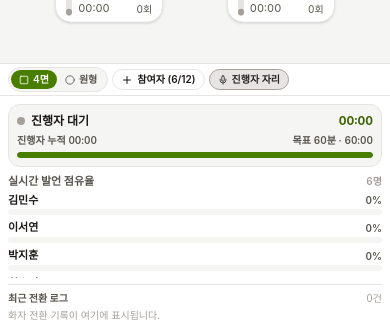
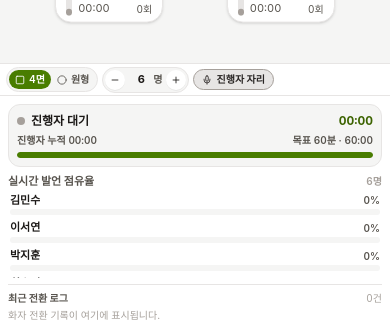
Before and after one commit to leauvas/facilitation-toolkit, a React (Vite) app: page /toolkit/allvoices in a window 390 px wide. Shown: the part 513-841 px from the top of the page. Built offline with nearby package versions, Linux system fonts and the light colour scheme; a web font is replaced by a local one.

Commit message:
fix: improve mobile portrait controls, 1-line names, and numeric participant count

```diff
--- a/src/components/BalanceView.tsx
+++ b/src/components/BalanceView.tsx
@@ -1,8 +1,9 @@
-import React, { useRef } from 'react';
+import React, { useEffect, useRef, useState } from 'react';
 import {
   Circle,
   Download,
   Mic,
+  Minus,
   Plus,
   RotateCcw,
   Square as RectIcon,
@@ -54,6 +55,7 @@ export const BalanceView: React.FC<BalanceViewProps> = ({
     participantMetrics,
     recoverableSession,
     addParticipant,
+    setParticipantCount,
     removeParticipant,
     renameParticipant,
     moveParticipant,
@@ -66,6 +68,22 @@ export const BalanceView: React.FC<BalanceViewProps> = ({
   } = useSession();
 
   const canvasRef = useRef<HTMLDivElement | null>(null);
+  const [countDraft, setCountDraft] = useState<string>(String(participants.length));
+
+  useEffect(() => {
+    setCountDraft(String(participants.length));
+  }, [participants.length]);
+
+  const commitParticipantCount = () => {
+    const parsed = Number.parseInt(countDraft, 10);
+    if (Number.isNaN(parsed)) {
+      setCountDraft(String(participants.length));
+      return;
+    }
+    const clamped = Math.max(MIN_PARTICIPANTS, Math.min(MAX_PARTICIPANTS, parsed));
+    setParticipantCount(clamped);
+    setCountDraft(String(isLive && clamped < participants.length ? participants.length : clamped));
+  };
 
   const isLive = sessionStatus === 'running' || sessionStatus === 'paused';
   const isParticipantSpeaking = isLive && activeSpeakerId !== 'facilitator';
@@ -258,15 +276,15 @@ export const BalanceView: React.FC<BalanceViewProps> = ({
           ))}
         </div>
 
-        {/* Left Bottom Control Strip (height <= 32px, <= 28px on short landscape) */}
-        <footer className="z-20 flex h-8 w-full shrink-0 items-center justify-between gap-2 border-t border-stone-200 bg-white px-2 sm:px-3 [@media(max-height:450px)]:h-7">
-          <div className="flex items-center gap-1 sm:gap-1.5">
+        {/* Left Bottom Control Strip (fits 390px portrait cleanly without wrapping) */}
+        <footer className="z-20 flex h-8 w-full shrink-0 items-center justify-between gap-1 border-t border-stone-200 bg-white px-1.5 sm:gap-2 sm:px-3 [@media(max-height:450px)]:h-7">
+          <div className="flex min-w-0 items-center gap-1 sm:gap-1.5">
             {/* Table Shape Switcher */}
-            <div className="flex items-center rounded-full border border-stone-200 bg-stone-100 p-0.5">
+            <div className="flex shrink-0 items-center rounded-full border border-stone-200 bg-stone-100 p-0.5">
               <button
                 type="button"
                 onClick={() => setTableShape('rect')}
-                className={`flex items-center gap-1 whitespace-nowrap rounded-full px-2 py-0.5 text-[10px] font-semibold transition ${
+                className={`flex items-center gap-1 whitespace-nowrap rounded-full px-1.5 py-0.5 text-[10px] font-semibold transition sm:px-2 ${
                   tableShape === 'rect'
                     ? 'bg-lime-700 text-white'
                     : 'text-stone-600 hover:text-stone-900'
@@ -279,7 +297,7 @@ export const BalanceView: React.FC<BalanceViewProps> = ({
               <button
                 type="button"
                 onClick={() => setTableShape('circle')}
-                className={`flex items-center gap-1 whitespace-nowrap rounded-full px-2 py-0.5 text-[10px] font-semibold transition ${
+                className={`flex items-center gap-1 whitespace-nowrap rounded-full px-1.5 py-0.5 text-[10px] font-semibold transition sm:px-2 ${
                   tableShape === 'circle'
                     ? 'bg-lime-700 text-white'
                     : 'text-stone-600 hover:text-stone-900'
@@ -291,31 +309,64 @@ export const BalanceView: React.FC<BalanceViewProps> = ({
               </button>
             </div>
 
-            {/* Add Participant */}
+            {/* Participant Count Direct Numeric Stepper (2~12) */}
+            <div className="flex shrink-0 items-center rounded-full border border-stone-200 bg-stone-100 p-0.5">
+              <button
+                type="button"
+                disabled={isLive || participants.length <= MIN_PARTICIPANTS}
+                onClick={() => setParticipantCount(participants.length - 1)}
+                title={isLive ? '세션 중에는 인원 감소 불가' : '참여자 1명 줄이기'}
+                className={`flex h-5 w-5 items-center justify-center rounded-full transition ${
+                  isLive || participants.length <= MIN_PARTICIPANTS
+                    ? 'cursor-not-allowed text-stone-400'
+                    : 'bg-white text-stone-900 shadow-2xs hover:bg-stone-200'
+                }`}
+              >
+                <Minus className="h-2.5 w-2.5" />
+              </button>
+              <label className="flex items-center px-1 text-[10px] font-bold text-stone-900">
+                <input
+                  type="number"
+                  inputMode="numeric"
+                  min={MIN_PARTICIPANTS}
+                  max={MAX_PARTICIPANTS}
+                  value={countDraft}
+                  onChange={(e) => setCountDraft(e.target.value)}
+                  onBlur={commitParticipantCount}
+                  onKeyDown={(e) => {
+                    if (e.key === 'Enter') {
+                      e.currentTarget.blur();
+                    }
+                  }}
+                  aria-label="참여자 인원수 입력 (2~12명)"
+                  className="w-6 bg-transparent text-center text-[11px] font-bold tabular-nums text-stone-900 focus:outline-none [appearance:textfield] [&::-webkit-inner-spin-button]:appearance-none [&::-webkit-outer-spin-button]:appearance-none"
+                />
+                <span className="whitespace-nowrap text-stone-600">명</span>
+              </label>
               <button
                 type="button"
                 disabled={participants.length >= MAX_PARTICIPANTS}
                 onClick={addParticipant}
-              className={`flex items-center gap-1 whitespace-nowrap rounded-full border border-stone-200 bg-white px-2 py-0.5 text-[10px] font-semibold transition ${
+                title="참여자 1명 추가 (최대 12명)"
+                className={`flex h-5 w-5 items-center justify-center rounded-full transition ${
                   participants.length >= MAX_PARTICIPANTS
                     ? 'cursor-not-allowed text-stone-400'
-                  : 'text-stone-900 hover:border-lime-600 hover:text-lime-800'
+                    : 'bg-white text-stone-900 shadow-2xs hover:bg-lime-100 hover:text-lime-800'
                 }`}
-              title="참여자 추가 (최대 12명)"
               >
-              <Plus className="h-3 w-3" />
-              <span>참여자 ({participants.length}/12)</span>
+                <Plus className="h-2.5 w-2.5" />
               </button>
+            </div>
 
             {mode === 'layout' && (
               <button
                 type="button"
                 onClick={resetLayout}
-                className="flex items-center gap-1 whitespace-nowrap rounded-full border border-stone-200 bg-white px-2 py-0.5 text-[10px] font-semibold text-stone-600 transition hover:border-orange-500 hover:text-orange-700"
+                className="flex shrink-0 items-center gap-1 whitespace-nowrap rounded-full border border-stone-200 bg-white px-2 py-0.5 text-[10px] font-semibold text-stone-600 transition hover:border-orange-500 hover:text-orange-700"
                 title="좌석 배치 기본값으로 초기화"
               >
-                <RotateCcw className="h-3 w-3" />
-                <span>배치 초기화</span>
+                <RotateCcw className="h-3 w-3 shrink-0" />
+                <span className="hidden sm:inline">배치 초기화</span>
               </button>
             )}
 
@@ -323,14 +374,14 @@ export const BalanceView: React.FC<BalanceViewProps> = ({
             <button
               type="button"
               onClick={() => setShowFacilitatorSeat(!showFacilitatorSeat)}
-              className={`flex items-center gap-1 whitespace-nowrap rounded-full border px-2 py-0.5 text-[10px] font-semibold transition ${
+              className={`flex shrink-0 items-center gap-1 whitespace-nowrap rounded-full border px-2 py-0.5 text-[10px] font-semibold transition ${
                 showFacilitatorSeat
                   ? 'border-stone-400 bg-stone-200 text-stone-800'
                   : 'border-stone-200 bg-white text-stone-500 hover:text-stone-800'
               }`}
               title="진행자 자리 표시 ON/OFF"
             >
-              <Mic className="h-2.5 w-2.5" />
+              <Mic className="h-2.5 w-2.5 shrink-0" />
               <span>진행자 자리</span>
             </button>
           </div>
@@ -438,9 +489,9 @@ export const BalanceView: React.FC<BalanceViewProps> = ({
                       : 'bg-stone-300';
 
               return (
-                <div key={p.id} className="min-w-0">
+                <div key={p.id} className="min-w-0 px-0.5">
                   <div className="flex items-center justify-between gap-1 leading-tight">
-                    <span className="whitespace-nowrap text-[11px] font-bold text-stone-900 [@media(max-height:450px)]:text-[10px]">
+                    <span className="min-w-0 truncate whitespace-nowrap text-[11px] font-bold text-stone-900 [@media(max-height:450px)]:text-[10px]">
                       {p.name}
                     </span>
                     <span className="shrink-0 tabular-nums text-[10px] font-semibold text-stone-600">
--- a/src/context/SessionContext.tsx
+++ b/src/context/SessionContext.tsx
@@ -109,6 +109,7 @@ interface SessionContextValue {
   setGoalMinutes: (mins: number) => void;
   setRecordingEnabled: (enabled: boolean) => void;
   addParticipant: () => void;
+  setParticipantCount: (count: number) => void;
   removeParticipant: (id: string) => void;
   renameParticipant: (id: string, name: string) => void;
   moveParticipant: (id: string, x: number, y: number) => void;
@@ -558,6 +559,52 @@ export const SessionProvider: React.FC<{ children: React.ReactNode }> = ({ child
     });
   }, [facilitatorSeat, showFacilitatorSeat, showToast, tableShape]);
 
+  const setParticipantCount = useCallback(
+    (targetCount: number) => {
+      const clamped = Math.max(MIN_PARTICIPANTS, Math.min(MAX_PARTICIPANTS, Math.round(targetCount)));
+      const current = participantsRef.current;
+      const isLive =
+        engineRef.current.status === 'running' || engineRef.current.status === 'paused';
+
+      if (isLive && clamped < current.length) {
+        showToast('세션 진행 중에는 참여자 수를 줄일 수 없습니다.');
+        return;
+      }
+
+      if (clamped === current.length) return;
+
+      if (clamped > current.length) {
+        const nextList = [...current];
+        while (nextList.length < clamped) {
+          nextList.push(
+            createParticipant(nextList, tableShape, facilitatorSeat, showFacilitatorSeat)
+          );
+        }
+        if (isLive) {
+          setParticipants(nextList);
+        } else {
+          const redistributed = redistributeWithFacilitator(
+            nextList,
+            tableShape,
+            showFacilitatorSeat
+          );
+          setParticipants(redistributed.participants);
+          setFacilitatorSeat(redistributed.facilitatorSeat);
+        }
+      } else {
+        const sliced = current.slice(0, clamped);
+        const redistributed = redistributeWithFacilitator(
+          sliced,
+          tableShape,
+          showFacilitatorSeat
+        );
+        setParticipants(redistributed.participants);
+        setFacilitatorSeat(redistributed.facilitatorSeat);
+      }
+    },
+    [facilitatorSeat, showFacilitatorSeat, showToast, tableShape]
+  );
+
   const removeParticipant = useCallback(
     (id: string) => {
       if (engineRef.current.status === 'running' || engineRef.current.status === 'paused') {
@@ -1005,6 +1052,7 @@ export const SessionProvider: React.FC<{ children: React.ReactNode }> = ({ child
     setGoalMinutes,
     setRecordingEnabled,
     addParticipant,
+    setParticipantCount,
     removeParticipant,
     renameParticipant,
     moveParticipant,
```
Also changed, not shown: src/components/ParticipantCard.tsx (+5 -5 lines), src/components/TimerView.tsx (+42 -15 lines). Lines whose indentation alone changed are shown as unchanged.
